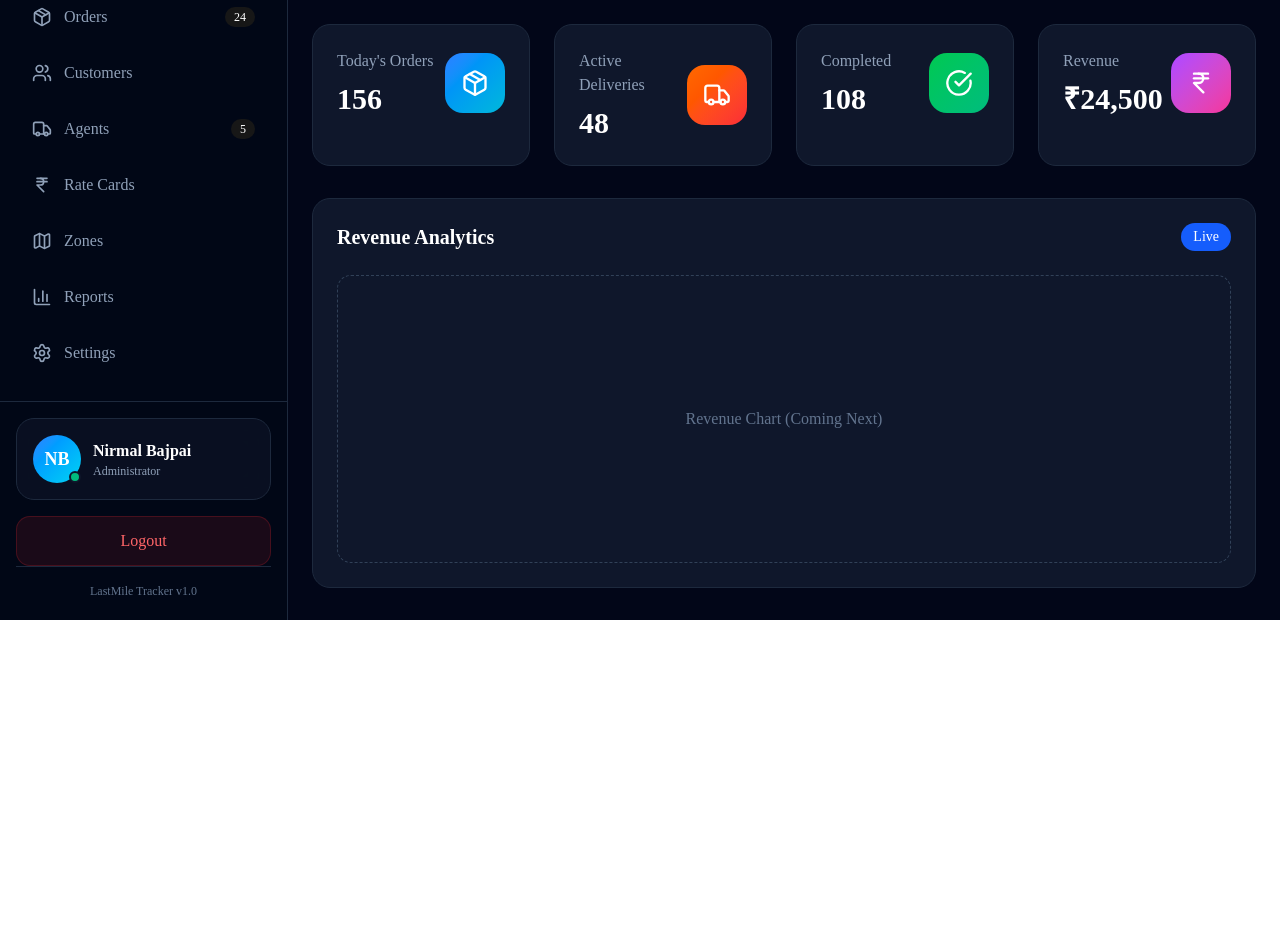
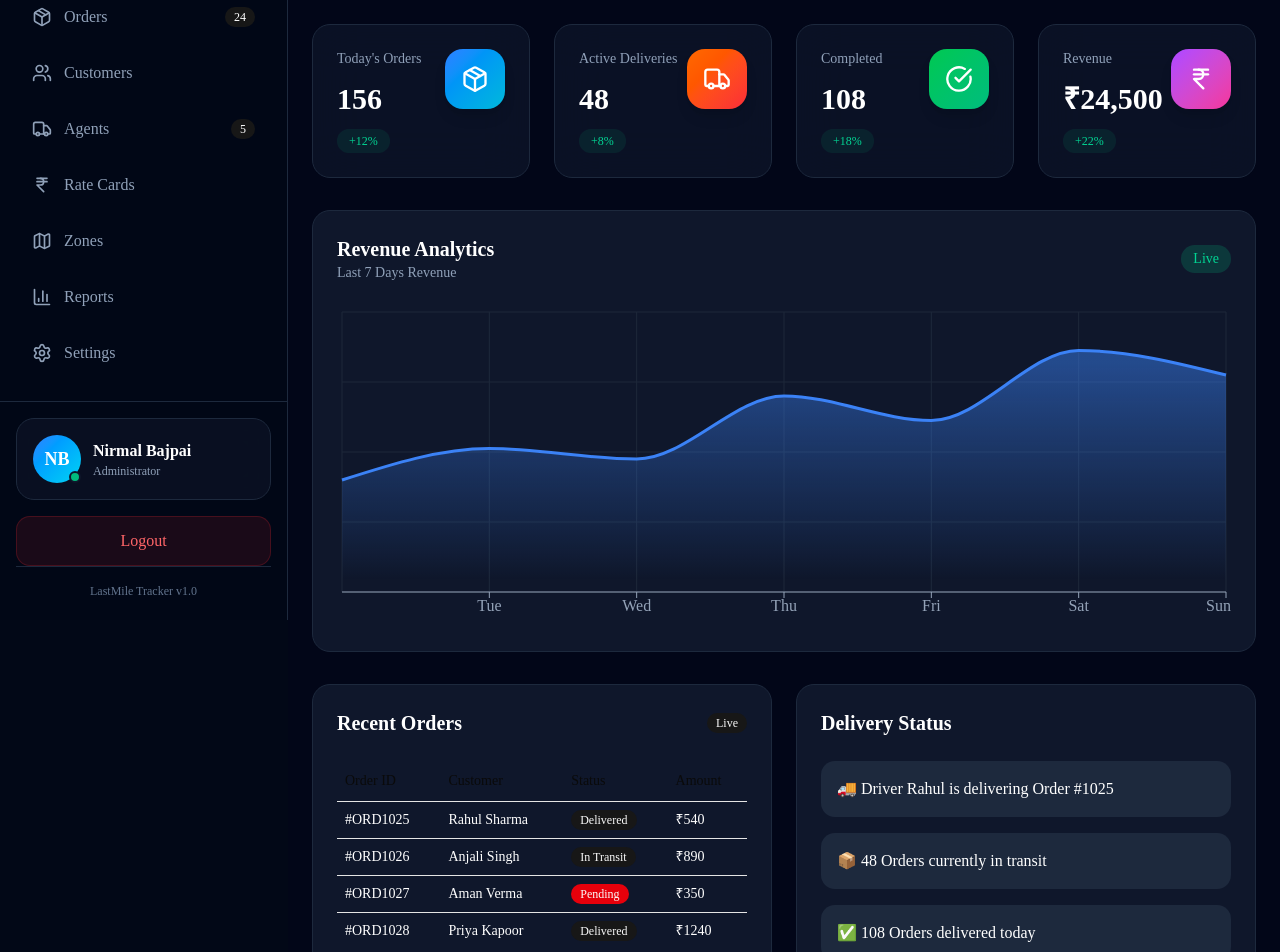
Before and after one commit to NirmalBajpai0203/last-mile-delivery-tracker, a Next.js app: page / in a window 1280 px wide. Shown: the part 180-1132 px from the top of the page. Before the commit the page ends 811 px from the top, so only its background shows below. Built offline with nearby package versions, Linux system fonts and the light colour scheme.

Commit message:
Add analytics dashboard with revenue chart and orders overview

```diff
--- a/app/page.tsx
+++ b/app/page.tsx
@@ -1,4 +1,6 @@
-import React from "react";
+import RevenueChart from "@/components/dashboard/RevenueChart";
+import RecentOrders from "@/components/dashboard/RecentOrders";
+import StatCard from "@/components/dashboard/StatCard";
 import DashboardLayout from "@/components/layout/DashboardLayout";
 import {
   Package,
@@ -31,98 +33,78 @@ export default function Home() {
   <StatCard
     title="Today's Orders"
     value="156"
-            icon={<Package className="h-7 w-7" />}
-            color="from-blue-500 to-cyan-500"
+    change="+12%"
+    icon={<Package size={28} />}
+    gradient="from-blue-500 to-cyan-500"
   />
 
   <StatCard
     title="Active Deliveries"
     value="48"
-            icon={<Truck className="h-7 w-7" />}
-            color="from-orange-500 to-red-500"
+    change="+8%"
+    icon={<Truck size={28} />}
+    gradient="from-orange-500 to-red-500"
   />
 
   <StatCard
     title="Completed"
     value="108"
-            icon={<CheckCircle className="h-7 w-7" />}
-            color="from-green-500 to-emerald-500"
+    change="+18%"
+    icon={<CheckCircle size={28} />}
+    gradient="from-green-500 to-emerald-500"
   />
 
   <StatCard
     title="Revenue"
     value="₹24,500"
-            icon={<IndianRupee className="h-7 w-7" />}
-            color="from-purple-500 to-pink-500"
+    change="+22%"
+    icon={<IndianRupee size={28} />}
+    gradient="from-purple-500 to-pink-500"
   />
 
 </div>
+{/* Revenue Chart */}
 
-        {/* Chart Placeholder */}
+<RevenueChart />
+
+{/* Bottom Section */}
+
+<div className="grid gap-6 xl:grid-cols-2">
+
+  <RecentOrders />
 
   <div className="rounded-2xl border border-slate-800 bg-slate-900 p-6">
 
-          <div className="mb-6 flex items-center justify-between">
+    <h2 className="mb-6 text-xl font-semibold text-white">
+      Delivery Status
+    </h2>
 
-            <h3 className="text-xl font-semibold text-white">
-              Revenue Analytics
-            </h3>
+    <div className="space-y-4">
 
-            <span className="rounded-full bg-blue-600 px-3 py-1 text-sm">
-              Live
-            </span>
-
+      <div className="rounded-xl bg-slate-800 p-4">
+        🚚 Driver Rahul is delivering Order #1025
       </div>
 
-          <div className="flex h-72 items-center justify-center rounded-xl border border-dashed border-slate-700 text-slate-500">
-            Revenue Chart (Coming Next)
+      <div className="rounded-xl bg-slate-800 p-4">
+        📦 48 Orders currently in transit
+      </div>
+
+      <div className="rounded-xl bg-slate-800 p-4">
+        ✅ 108 Orders delivered today
+      </div>
+
+      <div className="rounded-xl bg-slate-800 p-4">
+        ⏳ Average delivery time : 24 mins
       </div>
 
     </div>
 
   </div>
+
+</div>
+</div>
+
+
     </DashboardLayout>
   );
 }
-
-interface StatCardProps {
-  title: string;
-  value: string;
-  icon: React.ReactNode;
-  color: string;
-}
-
-function StatCard({
-  title,
-  value,
-  icon,
-  color,
-}: StatCardProps) {
-  return (
-    <div className="rounded-2xl border border-slate-800 bg-slate-900 p-6 transition hover:scale-[1.02]">
-
-      <div className="flex items-center justify-between">
-
-        <div>
-
-          <p className="text-slate-400">
-            {title}
-          </p>
-
-          <h3 className="mt-2 text-3xl font-bold text-white">
-            {value}
-          </h3>
-
-        </div>
-
-        <div
-          className={`rounded-2xl bg-gradient-to-br ${color} p-4 text-white`}
-        >
-          {icon}
-        </div>
-
-      </div>
-
-    </div>
-  );
-}
--- a/components/dashboard/RecentOrders.tsx
+++ b/components/dashboard/RecentOrders.tsx
@@ -0,0 +1,111 @@
+import {
+  Table,
+  TableBody,
+  TableCell,
+  TableHead,
+  TableHeader,
+  TableRow,
+} from "@/components/ui/table";
+
+import { Badge } from "@/components/ui/badge";
+
+const orders = [
+  {
+    id: "#ORD1025",
+    customer: "Rahul Sharma",
+    status: "Delivered",
+    amount: "₹540",
+  },
+  {
+    id: "#ORD1026",
+    customer: "Anjali Singh",
+    status: "In Transit",
+    amount: "₹890",
+  },
+  {
+    id: "#ORD1027",
+    customer: "Aman Verma",
+    status: "Pending",
+    amount: "₹350",
+  },
+  {
+    id: "#ORD1028",
+    customer: "Priya Kapoor",
+    status: "Delivered",
+    amount: "₹1240",
+  },
+];
+
+export default function RecentOrders() {
+  return (
+    <div className="rounded-2xl border border-slate-800 bg-slate-900 p-6">
+
+      <div className="mb-6 flex items-center justify-between">
+
+        <h2 className="text-xl font-semibold text-white">
+          Recent Orders
+        </h2>
+
+        <Badge className="bg-blue-600">
+          Live
+        </Badge>
+
+      </div>
+
+      <Table>
+
+        <TableHeader>
+
+          <TableRow>
+
+            <TableHead>Order ID</TableHead>
+
+            <TableHead>Customer</TableHead>
+
+            <TableHead>Status</TableHead>
+
+            <TableHead>Amount</TableHead>
+
+          </TableRow>
+
+        </TableHeader>
+
+        <TableBody>
+
+          {orders.map((order) => (
+
+            <TableRow key={order.id}>
+
+              <TableCell>{order.id}</TableCell>
+
+              <TableCell>{order.customer}</TableCell>
+
+              <TableCell>
+
+                <Badge
+                  className={
+                    order.status === "Delivered"
+                      ? "bg-green-600"
+                      : order.status === "Pending"
+                      ? "bg-red-600"
+                      : "bg-orange-500"
+                  }
+                >
+                  {order.status}
+                </Badge>
+
+              </TableCell>
+
+              <TableCell>{order.amount}</TableCell>
+
+            </TableRow>
+
+          ))}
+
+        </TableBody>
+
+      </Table>
+
+    </div>
+  );
+}
--- /dev/null
+++ b/components/dashboard/RevenueChart.tsx
@@ -0,0 +1,86 @@
+"use client";
+
+import {
+  ResponsiveContainer,
+  AreaChart,
+  Area,
+  CartesianGrid,
+  Tooltip,
+  XAxis,
+} from "recharts";
+
+const data = [
+  { day: "Mon", revenue: 3200 },
+  { day: "Tue", revenue: 4100 },
+  { day: "Wed", revenue: 3800 },
+  { day: "Thu", revenue: 5600 },
+  { day: "Fri", revenue: 4900 },
+  { day: "Sat", revenue: 6900 },
+  { day: "Sun", revenue: 6200 },
+];
+
+export default function RevenueChart() {
+  return (
+    <div className="rounded-2xl border border-slate-800 bg-slate-900 p-6">
+
+      <div className="mb-6 flex items-center justify-between">
+
+        <div>
+
+          <h2 className="text-xl font-semibold text-white">
+            Revenue Analytics
+          </h2>
+
+          <p className="text-sm text-slate-400">
+            Last 7 Days Revenue
+          </p>
+
+        </div>
+
+        <span className="rounded-full bg-emerald-500/20 px-3 py-1 text-sm text-emerald-400">
+          Live
+        </span>
+
+      </div>
+
+      <div className="h-80">
+
+        <ResponsiveContainer width="100%" height="100%">
+
+          <AreaChart data={data}>
+
+            <defs>
+
+              <linearGradient id="colorRevenue" x1="0" y1="0" x2="0" y2="1">
+
+                <stop offset="5%" stopColor="#3B82F6" stopOpacity={0.8} />
+
+                <stop offset="95%" stopColor="#3B82F6" stopOpacity={0} />
+
+              </linearGradient>
+
+            </defs>
+
+            <CartesianGrid stroke="#1e293b" />
+
+            <XAxis dataKey="day" stroke="#94a3b8" />
+
+            <Tooltip />
+
+            <Area
+              type="monotone"
+              dataKey="revenue"
+              stroke="#3B82F6"
+              strokeWidth={3}
+              fill="url(#colorRevenue)"
+            />
+
+          </AreaChart>
+
+        </ResponsiveContainer>
+
+      </div>
+
+    </div>
+  );
+}
--- a/components/dashboard/StatCard.tsx
+++ b/components/dashboard/StatCard.tsx
@@ -0,0 +1,49 @@
+import { ReactNode } from "react";
+
+interface StatCardProps {
+  title: string;
+  value: string;
+  change: string;
+  icon: ReactNode;
+  gradient: string;
+}
+
+export default function StatCard({
+  title,
+  value,
+  change,
+  icon,
+  gradient,
+}: StatCardProps) {
+  return (
+    <div className="group rounded-2xl border border-slate-800 bg-slate-900/70 p-6 backdrop-blur-xl transition-all duration-300 hover:-translate-y-1 hover:border-blue-500/40 hover:shadow-xl hover:shadow-blue-500/10">
+
+      <div className="flex items-start justify-between">
+
+        <div>
+
+          <p className="text-sm text-slate-400">
+            {title}
+          </p>
+
+          <h2 className="mt-3 text-3xl font-bold text-white">
+            {value}
+          </h2>
+
+          <span className="mt-3 inline-flex rounded-full bg-emerald-500/10 px-3 py-1 text-xs font-medium text-emerald-400">
+            {change}
+          </span>
+
+        </div>
+
+        <div
+          className={`rounded-2xl bg-gradient-to-br ${gradient} p-4 text-white shadow-lg`}
+        >
+          {icon}
+        </div>
+
+      </div>
+
+    </div>
+  );
+}
```
Lines whose indentation alone changed are shown as unchanged.
